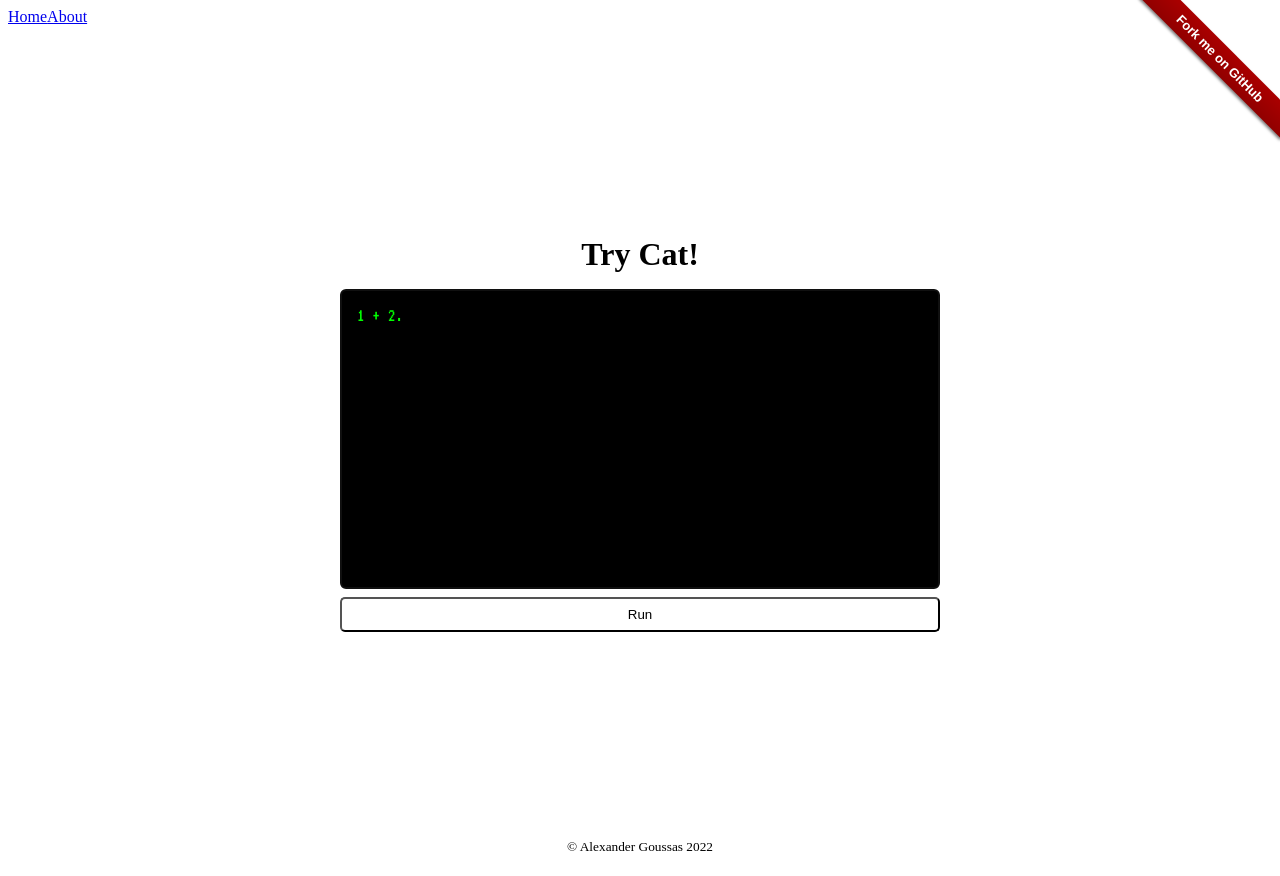
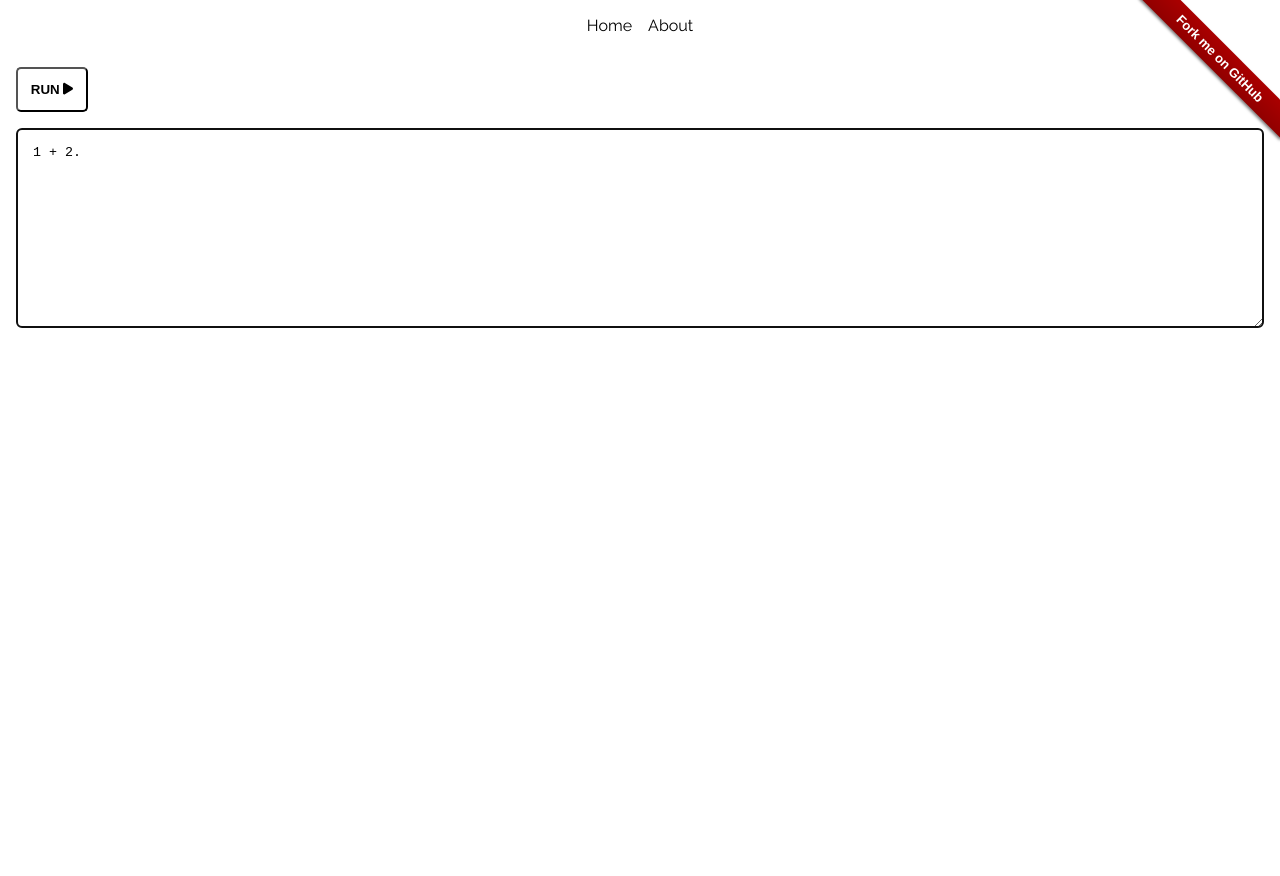
Before and after one commit to aloussase/cat-lang, a Vue app in the folder static/: page / in a window 1280 px wide. After the commit the page ends 800 px from the top, so only its background shows below. Built offline with nearby package versions, Linux system fonts and the light colour scheme.

Commit message:
website: update page layout

```diff
--- a/static/package.json
+++ b/static/package.json
@@ -7,6 +7,11 @@
     "preview": "vite preview --port 4173"
   },
   "dependencies": {
+    "@fortawesome/fontawesome-svg-core": "^6.1.1",
+    "@fortawesome/free-brands-svg-icons": "^6.1.1",
+    "@fortawesome/free-regular-svg-icons": "^6.1.1",
+    "@fortawesome/free-solid-svg-icons": "^6.1.1",
+    "@fortawesome/vue-fontawesome": "^3.0.1",
     "vue": "^3.2.36",
     "vue-router": "^4.0.15"
   },
--- a/static/src/App.vue
+++ b/static/src/App.vue
@@ -1,5 +1,6 @@
 <script setup>
  import { RouterLink, RouterView } from 'vue-router'
+ import ForkMe from '@/components/ForkMe.vue';
 </script>
 
 <template>
@@ -11,8 +12,37 @@ import { RouterLink, RouterView } from 'vue-router'
             </nav>
         </div>
     </header>
+    <ForkMe />
     <RouterView />
 </template>
 
 <style>
+ @import url('https://fonts.googleapis.com/css2?family=Raleway&family=VT323&display=swap');
+
+ * {
+     margin: 0;
+     padding: 0;
+     box-sizing: border-box;
+ }
+
+ body {
+     font-family: 'Raleway', sans-serif;
+ }
+
+ nav {
+     padding: 1rem;
+     width: 100%;
+     display: flex;
+     justify-content: center;
+ }
+
+ nav a {
+     text-decoration: none;
+     color: black;
+     padding: 0 0.5rem;
+ }
+
+ nav a:hover {
+     text-decoration: underline;
+ }
 </style>
--- a/static/src/main.js
+++ b/static/src/main.js
@@ -2,8 +2,13 @@ import { createApp } from 'vue'
 import App from './App.vue'
 import router from './router'
 
-const app = createApp(App)
+import { library } from '@fortawesome/fontawesome-svg-core'
+import { FontAwesomeIcon } from '@fortawesome/vue-fontawesome'
+import { faPlay } from '@fortawesome/free-solid-svg-icons'
 
-app.use(router)
+library.add(faPlay)
 
-app.mount('#app')
+createApp(App)
+    .component('font-awesome-icon', FontAwesomeIcon)
+    .use(router)
+    .mount("#app")
--- a/static/src/views/AboutView.vue
+++ b/static/src/views/AboutView.vue
@@ -1,8 +1,23 @@
 <template>
-  <div class="about">
-    <h1>This is an about page</h1>
+  <div id="about">
+      <p>
+          Cat is simple programming language that transpiles to MIPS assembly.
+      </p>
+      <p>
+          Try entering some commands in the editor to see what happens.
+          Cat took inspiration on Rust and Jakt for good error reporting, so you
+          can learn the language by making mistakes!
+      </p>
   </div>
 </template>
 
-<style>
+<style scoped>
+ #about {
+     width: 60%;
+     margin: auto;
+ }
+
+ #about p {
+     padding: 1rem 0;
+ }
 </style>
--- a/static/src/views/HomeView.vue
+++ b/static/src/views/HomeView.vue
@@ -1,6 +1,5 @@
 <script setup>
  import { ref } from 'vue';
- import ForkMe from '@/components/ForkMe.vue';
 
  const transpilationInput = ref("1 + 2.");
  const transpilationOutput = ref("");
@@ -9,72 +8,54 @@
  {
      fetch(`http://cat-lang.herokuapp.com/api/v1/transpilation`, {
          method: "POST",
-         headers: {
-             "Content-Type": "application/json"
-         },
+         headers: {"Content-Type": "application/json"},
          body: JSON.stringify({data: transpilationInput})
-     })
-     .then(json => JSON.parse(json))
-     .then(result => transpilationOuput.value = result)
-     .catch(error => console.log(error));
+     }).then(json => JSON.parse(json))
+       .then(result => transpilationOuput.value = result)
+       .catch(error => console.log(error));
  }
 </script>
 
 <template>
     <main>
-        <ForkMe />
-        <h1>Try Cat!</h1>
-        <section id="transpilation-input">
-            <form id="transpilation-form">
-                <textarea autofocus v-model="transpilationInput"></textarea>
-                <input type="submit" value="Run"  @click.prevent="transpile" />
-            </form>
-        </section>
-        <section id="transpilation-output">
-            {{ transpilationOutput }}
-        </section>
+        <div id="toolbar" class="main-item">
+            <button id="run-btn" @click="transpile">
+                RUN
+                <font-awesome-icon icon="fa-solid fa-play" />
+            </button>
+        </div>
+
+        <div id="transpilation-input" class="main-item">
+            <textarea autofocus v-model="transpilationInput"></textarea>
+        </div>
+
+        <div id="transpilation-output" v-if="transpilationOutput != ''" class="main-item">
+            <span id="transpilation-output-header">Transpilation</span>
+            <pre id="transpilation-output-output"><code>{{ transpilationOutput }}</code></pre>
+        </div>
+
     </main>
-    <footer>
-        <small>&#169; Alexander Goussas 2022</small>
-    </footer>
 </template>
 
 <style scoped>
- @import url('https://fonts.googleapis.com/css2?family=Raleway&family=VT323&display=swap');
-
- * {
-     margin: 0;
-     padding: 0;
-     box-sizing: border-box;
- }
-
- body {
-     font-family: 'Raleway', sans-serif;
- }
-
  main {
      display: flex;
      flex-direction: column;
-     align-items: center;
-     justify-content: center;
-     min-height: 100vh;
-     width: 80%;
-     margin: auto;
+     padding: 0 1rem;
  }
 
- h1 {
-     margin: 1rem 0;
+ .main-item {
+     padding: 0.5rem 0;
  }
 
- #transpilation-form {
+ toolbar {
      display: flex;
-     flex-direction: column;
-     width: 100%;
  }
 
- #transpilation-form input[type=submit] {
-     padding: 0.5rem;
+ #toolbar button {
+     padding: 0.8rem;
      background-color:white;
+     font-weight: bold;
      color: black;
      margin-top: 0.5rem;
      border-radius: 5px;
@@ -82,46 +63,37 @@
      cursor: pointer;
  }
 
- #transpilation-form input[type=submit]:hover {
+ #toolbar button:hover {
      background-color: #eee;
  }
 
 
- #transpilation-form textarea {
+ #transpilation-input textarea {
      padding: 1rem;
-     background-color: #000;
-     color: #00ff00;
-     font-size: 1.2rem;
      border-radius: 5px;
-     resize: none;
-     font-family: 'VT323', monospace;
-     height: 300px;
-     width: 600px;
- }
-
- #transpilation-result {
-     margin-top: 1rem;
-     padding: 0.5rem;
-     background: gray;
+     resize: vertical;
+     height: 200px;
      width: 100%;
  }
 
- #transpilation-error {
-     color: red;
+ #transpilation-output {
+     width: 100%;
+     display: flex;
+     flex-direction: column;
+     align-items: center;
+     border: 1px solid #bbb;
+     padding: 0.5rem;
  }
 
- /* Footer */
- footer {
-     display: flex;
-     justify-content: center;
-     padding: 0.8rem;
+ #transpilation-output-header {
+     border-bottom: 1px solid #bbb;
+     text-align: center;
+     padding-bottom: 0.5rem;
+     margin-bottom: 0.5rem;
+     width: 100%;
  }
 
- /* media queries */
-@media screen and (max-width: 480px) {
-    main { width: 90%; }
-    h1 { font-size: 1.5rem; }
-    #transpilation-form textarea { height: 300px; }
-}
-
+ #transpilation-output-output {
+     width: 100%;
+ }
 </style>
```
Also changed, not shown: 1 other file (tests, documents, lock files or other folders). Lines whose indentation alone changed are shown as unchanged.
